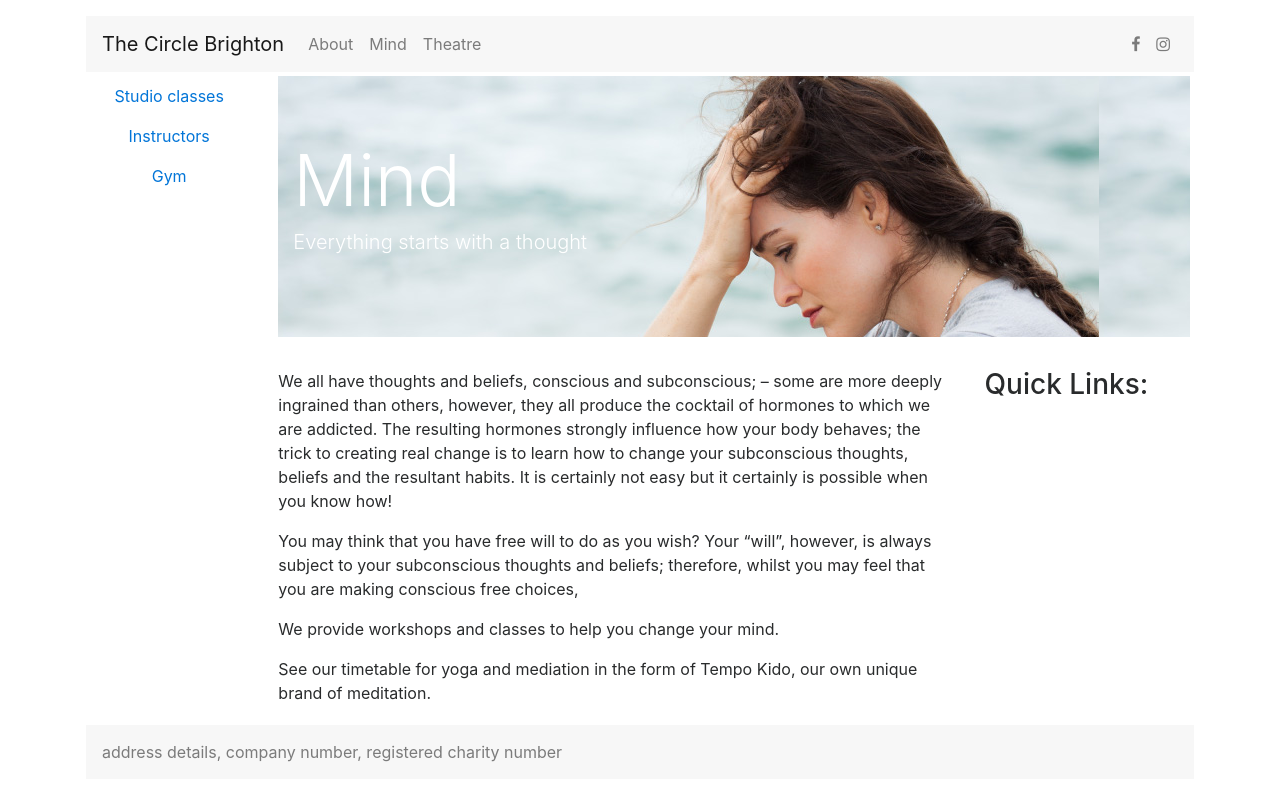
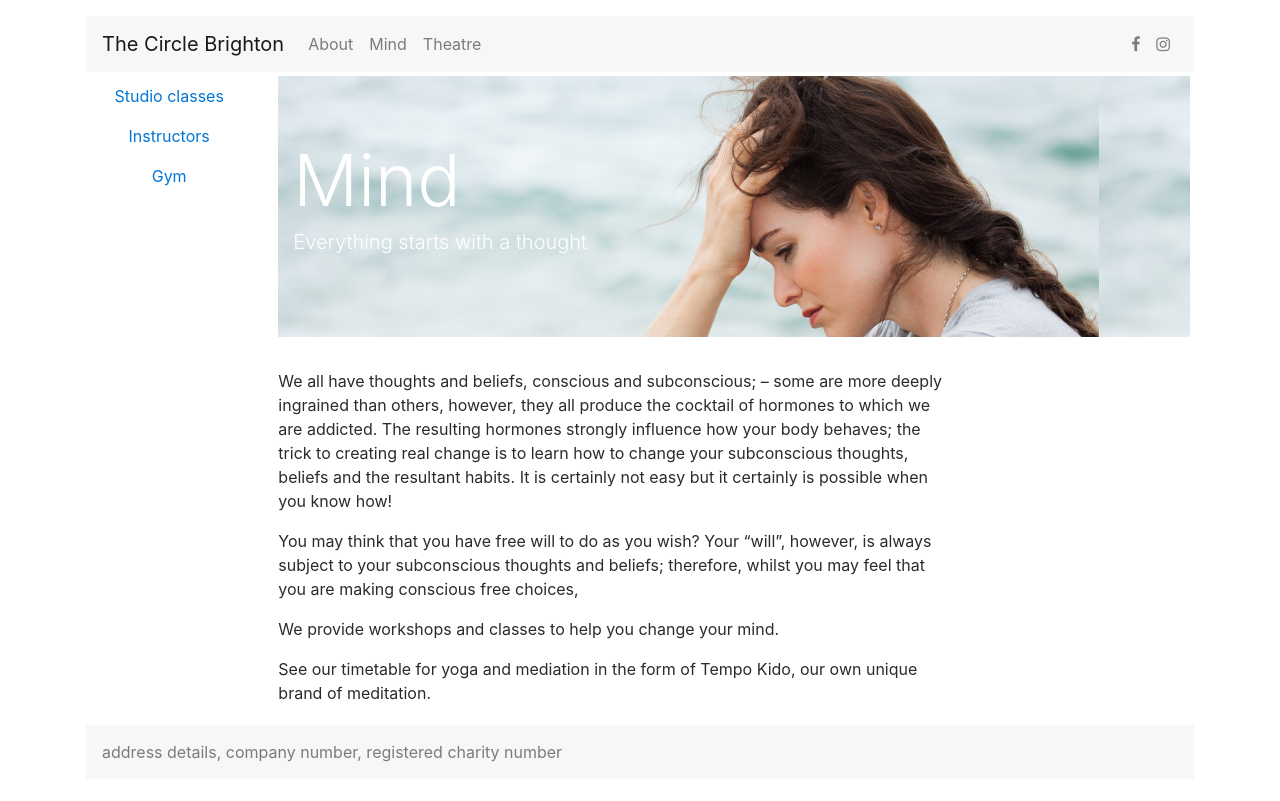
Before and after one commit to CircleBrighton/TheCricleBrighton, a Jekyll site: the page built from mind/index.md, in a window 1280 px wide. Shown: the top 801 px of the page. Built offline with Jekyll 4.4.1, drawn with Linux system fonts in a browser that asks for light colours.

Commit message:
Quick links section was removed.

```diff
--- a/_layouts/page.html
+++ b/_layouts/page.html
@@ -28,9 +28,6 @@ layout: master
         {{content}}
       </div>
       <div class="col">
-        <div>
-          <h3>Quick Links: </h3>
-        </div>
         {% for image in page.images %}
           <img class="img-thumbnail" src="{{'assets/img/' | append: image | absolute_url}}">
         {% endfor %}
```
